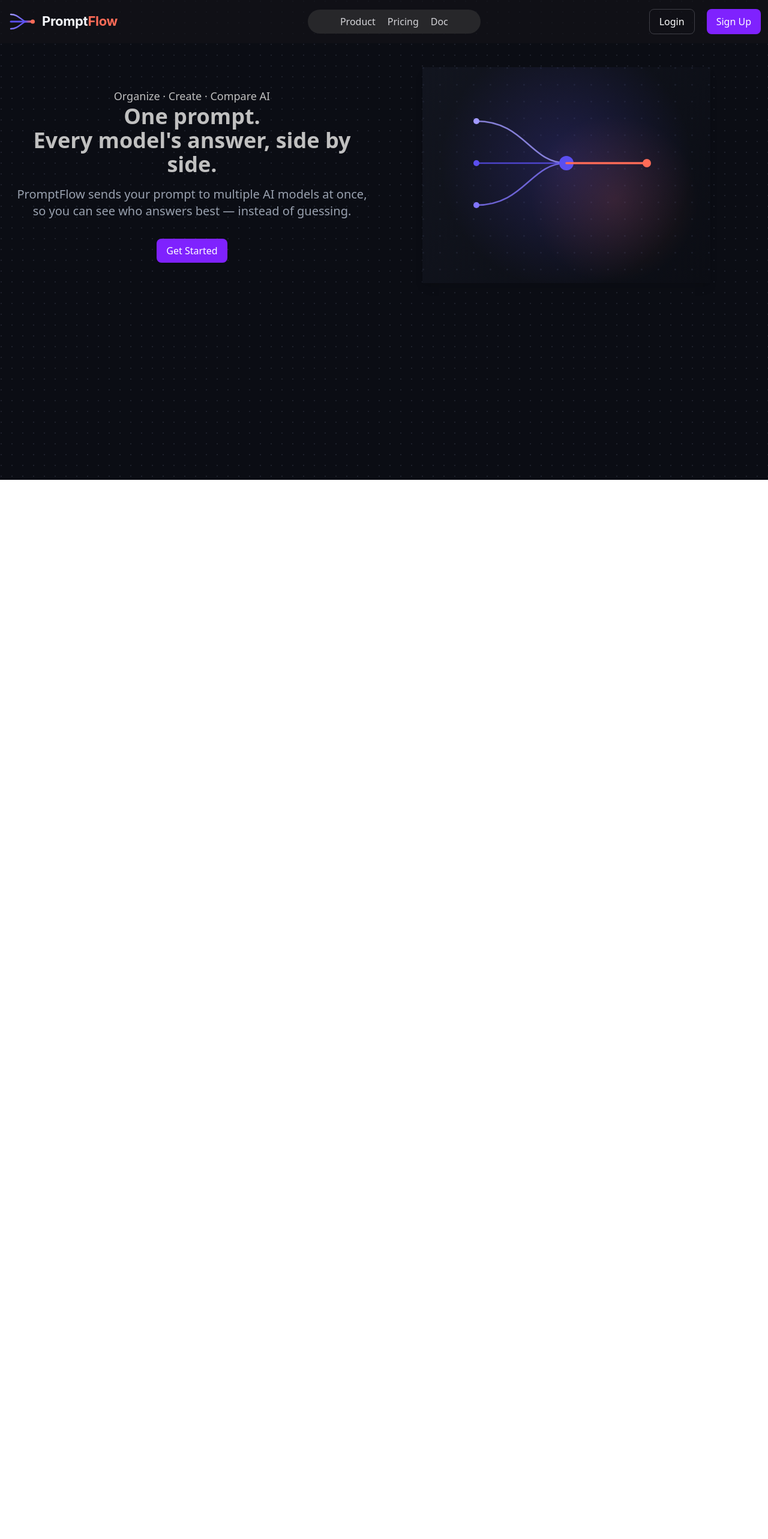
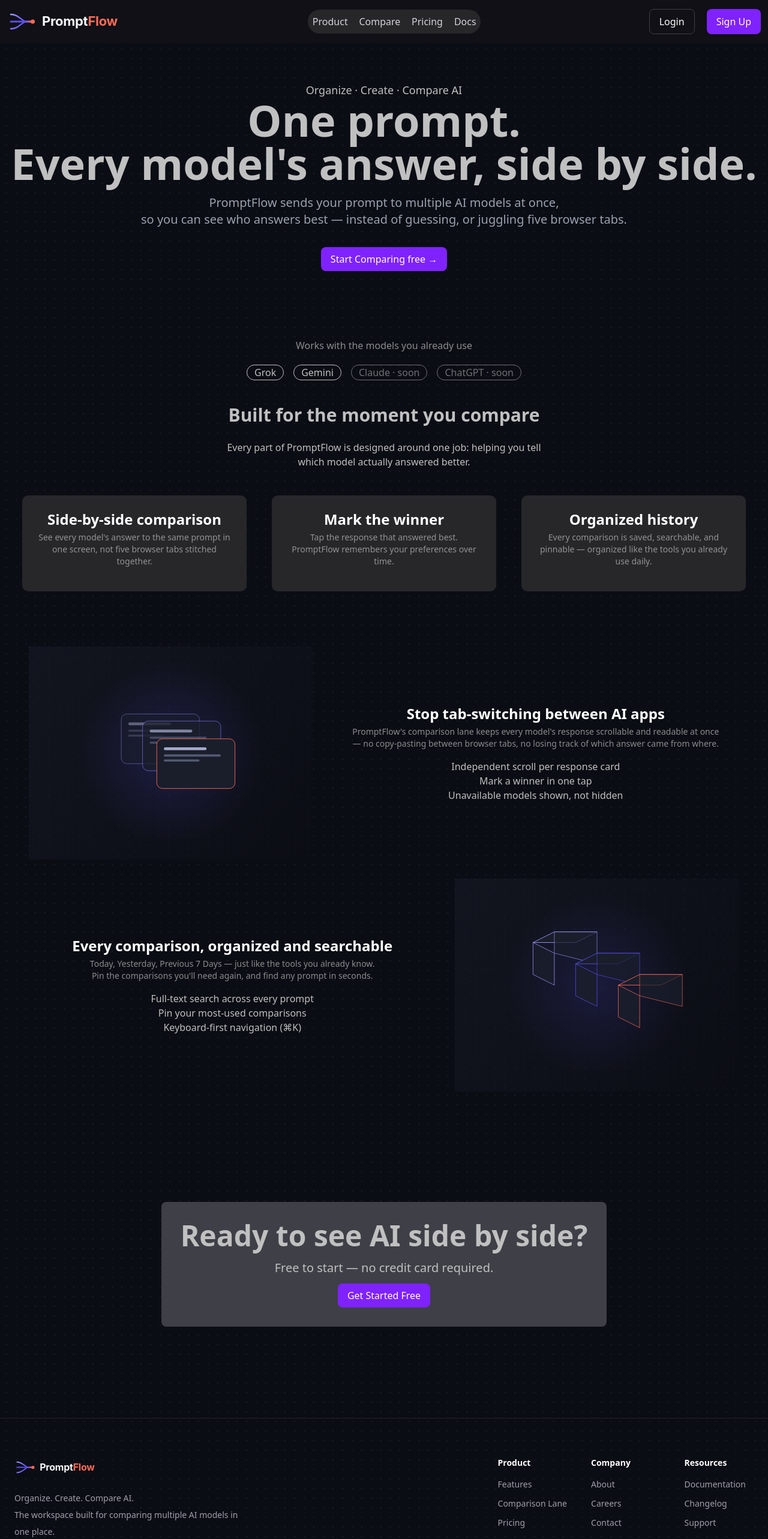
Before and after one commit to Sushrutg-1/PromptFlow, a React (Vite) app in the folder frontend/: page / in a window 1280 px wide. Shown: the top 2566 px of the page at 60% size. Before the commit the page ends 800 px from the top, so only its background shows below. Built offline with nearby package versions, Linux system fonts and the light colour scheme; no server answers.

Commit message:
feat: build landing page with hero, features, compare, and footer sections

```diff
--- /dev/null
+++ b/frontend/src/components/Landing/CompareSection.jsx
@@ -0,0 +1,92 @@
+import React from "react";
+import TabImage from "@/assets/3d/floating-cards.svg";
+import HistoryImage from "@/assets/3d/workspace-panels.svg";
+
+function CompareSection() {
+  return (
+    <section className="w-full flex items-center justify-center p-4 text-center my-10 ">
+      <div id="product" className="gap-5 flex-1 flex-col my-10 justify-center text-center">
+        <p className="opacity-70 mb-5">Works with the models you already use</p>
+        <div className="flex flex-wrap gap-4 justify-center">
+          <div className="chip rounded-2xl px-3  border">Grok</div>
+          <div className="chip rounded-2xl px-3  border">Gemini</div>
+          <div className="chip rounded-2xl px-3  border opacity-55">Claude · soon</div>
+          <div className="chip rounded-2xl px-3  border opacity-55">ChatGPT · soon</div>
+        </div>
+        <div className="flex flex-col gap-6 my-10">
+          <h1 className="text-3xl font-bold">Built for the moment you compare</h1>
+          <p className="text">
+            Every part of PromptFlow is designed around one job: helping you tell <br /> which model
+            actually answered better.
+          </p>
+          <div className="flex justify-around my-5">
+            <div className="relative z-10 bg-zinc-800 p-6 h-full w-[30%]  rounded-[10px] flex flex-col items-center justify-center text-center">
+              <h2 className="text-2xl font-bold text-white mb-1">Side-by-side comparison</h2>
+              <p className="text-sm opacity-70 font-medium mb-4">
+                See every model's answer to the same prompt in one screen, not five browser tabs
+                stitched together.
+              </p>
+            </div>
+            <div className="relative z-10 bg-zinc-800 p-6 h-full w-[30%] rounded-[10px] flex flex-col items-center justify-center text-center">
+              <h2 className="text-2xl font-bold text-white mb-1">Mark the winner</h2>
+              <p className="text-sm opacity-70 font-medium mb-4">
+                Tap the response that answered best. PromptFlow remembers your preferences over
+                time.
+              </p>
+            </div>
+            <div className="relative z-10 bg-zinc-800 p-6 h-full w-[30%] rounded-[10px] flex flex-col items-center justify-center text-center">
+              <h2 className="text-2xl font-bold text-white mb-1">Organized history</h2>
+              <p className="text-sm opacity-70 font-medium mb-4">
+                Every comparison is saved, searchable, and pinnable — organized like the tools you
+                already use daily.
+              </p>
+            </div>
+          </div>
+        </div>
+        <div id="compare" className="flex flex-col items-center gap-8 p-8">
+          <div className="flex items-center gap-8">
+            <div className="w-[40%]">
+              <img src={TabImage} alt="Tab Switching" />
+            </div>
+            <div className="flex-1">
+              <h1 className="text-2xl font-bold text-white mb-1">
+                Stop tab-switching between AI apps
+              </h1>
+              <p className="text-sm opacity-70 font-medium mb-4">
+                PromptFlow's comparison lane keeps every model's response scrollable and readable at
+                once <br /> — no copy-pasting between browser tabs, no losing track of which answer
+                came from where.
+              </p>
+              <ul className="justify-start ">
+                <li>Independent scroll per response card</li>
+                <li>Mark a winner in one tap</li>
+                <li>Unavailable models shown, not hidden</li>
+              </ul>
+            </div>
+          </div>
+          <div className="flex items-center gap-8">
+            <div className="flex-1">
+              <h1 className="text-2xl font-bold text-white mb-1">
+                Every comparison, organized and searchable
+              </h1>
+              <p className="text-sm opacity-70 font-medium mb-4">
+                Today, Yesterday, Previous 7 Days — just like the tools you already know. <br /> Pin
+                the comparisons you'll need again, and find any prompt in seconds.
+              </p>
+              <ul className="justify-start ">
+                <li>Full-text search across every prompt</li>
+                <li>Pin your most-used comparisons</li>
+                <li>Keyboard-first navigation (⌘K)</li>
+              </ul>
+            </div>
+            <div className="w-[40%]">
+              <img src={HistoryImage} alt="Organized History" />
+            </div>
+          </div>
+        </div>
+      </div>
+    </section>
+  );
+}
+
+export default CompareSection;
--- /dev/null
+++ b/frontend/src/components/Landing/FooterSection.jsx
@@ -0,0 +1,77 @@
+import React from "react";
+import LogoImage from "@/assets/logos/logo-horizontal.svg";
+
+function FooterSection() {
+  return (
+    <footer id="docs" className="mt-24 border-t border-zinc-800">
+      <div className="mx-auto flex max-w-7xl flex-col gap-12 px-6 py-16 md:flex-row md:justify-between">
+        {/* Left */}
+        <div className="max-w-sm">
+          <img src={LogoImage} alt="PromptFlow Logo" className="mb-5 w-40" />
+
+          <p className="text-sm leading-7 text-zinc-400">
+            Organize. Create. Compare AI.
+            <br />
+            The workspace built for comparing multiple AI models in one place.
+          </p>
+        </div>
+
+        {/* Links */}
+        <div className="grid grid-cols-2 gap-10 md:grid-cols-3">
+          <div>
+            <h3 className="mb-4 text-sm font-semibold text-white">Product</h3>
+
+            <ul className="space-y-3 text-sm text-zinc-400">
+              <li className="cursor-pointer hover:text-white transition-colors">Features</li>
+              <li className="cursor-pointer hover:text-white transition-colors">Comparison Lane</li>
+              <li className="cursor-pointer hover:text-white transition-colors">Pricing</li>
+            </ul>
+          </div>
+
+          <div>
+            <h3 className="mb-4 text-sm font-semibold text-white">Company</h3>
+
+            <ul className="space-y-3 text-sm text-zinc-400">
+              <li className="cursor-pointer hover:text-white transition-colors">About</li>
+              <li className="cursor-pointer hover:text-white transition-colors">Careers</li>
+              <li className="cursor-pointer hover:text-white transition-colors">Contact</li>
+            </ul>
+          </div>
+
+          <div>
+            <h3 className="mb-4 text-sm font-semibold text-white">Resources</h3>
+
+            <ul className="space-y-3 text-sm text-zinc-400">
+              <li className="cursor-pointer hover:text-white transition-colors">Documentation</li>
+              <li className="cursor-pointer hover:text-white transition-colors">Changelog</li>
+              <li className="cursor-pointer hover:text-white transition-colors">Support</li>
+            </ul>
+          </div>
+        </div>
+      </div>
+
+      {/* Bottom */}
+      <div className="border-t border-zinc-800">
+        <div className="mx-auto flex max-w-7xl flex-col items-center justify-between gap-4 px-6 py-6 text-sm text-zinc-500 md:flex-row">
+          <p>© {new Date().getFullYear()} PromptFlow. All rights reserved.</p>
+
+          <div className="flex items-center gap-6">
+            <a href="#" className="hover:text-white transition-colors">
+              Privacy
+            </a>
+
+            <a href="#" className="hover:text-white transition-colors">
+              Terms
+            </a>
+
+            <a href="#" className="hover:text-white transition-colors">
+              Status
+            </a>
+          </div>
+        </div>
+      </div>
+    </footer>
+  );
+}
+
+export default FooterSection;
--- a/frontend/src/components/Landing/Header.jsx
+++ b/frontend/src/components/Landing/Header.jsx
@@ -6,21 +6,35 @@ import { Button } from "..";
 export default function Header() {
   const navigate = useNavigate();
 
+  const scrollToSection = (id) => {
+    document.getElementById(id)?.scrollIntoView({ behavior: "smooth", block: "start" });
+  };
+
   const navItems = [
     {
       name: "Product",
       isActive: true,
       path: "/",
+      href: "product",
     },
     {
+      name: "Compare",
+      isActive: false,
+      path: "/",
+      href: "compare",
+    },
+
+    {
       name: "Pricing",
-      isActive: true,
+      isActive: false,
       path: "/",
+      href: "pricing",
     },
     {
-      name: "Doc",
-      isActive: true,
+      name: "Docs",
+      isActive: false,
       path: "/",
+      href: "docs",
     },
   ];
 
@@ -33,13 +47,14 @@ export default function Header() {
       </div>
       <div className="flex gap-5 w-2xs p-2 items-center justify-center rounded-full bg-zinc-800 ">
         {navItems.map((item) => (
-          <Link
+          <a
             key={item.name}
             className={`${item.isActive ? "" : ""}  transition  rounded-full hover:bg-zinc-600 `}
-            to={item.path}
+            // to={item.path}
+            href={`#${item.href}`}
           >
             {item.name}
-          </Link>
+          </a>
         ))}
       </div>
       <div className="flex gap-5">
--- a/frontend/src/components/Landing/HeroSection.jsx
+++ b/frontend/src/components/Landing/HeroSection.jsx
@@ -7,22 +7,19 @@ function HeroSection() {
   const navigate = useNavigate();
 
   return (
-    <section className="w-full flex items-center justify-center p-4 text-center">
+    <section className="w-full flex items-center justify-center p-4 text-center my-10">
       <div className="gap-5 flex-1 flex-col">
         <p className="text-lg ">Organize · Create · Compare AI</p>
-        <h1 className="text-4xl font-bold mb-4">
+        <h1 className="text-7xl font-bold mb-4">
           One prompt. <br /> Every model's answer, side by side.
         </h1>
         <h2 className="text-xl text-gray-400">
-          PromptFlow sends your prompt to multiple AI models at once, so you can see who answers
-          best — instead of guessing.
+          PromptFlow sends your prompt to multiple AI models at once, <br /> so you can see who
+          answers best — instead of guessing, or juggling five browser tabs.
         </h2>
         <div className="mt-8">
-          <Button onClick={() => navigate("/dashboard")}>Get Started</Button>
+          <Button onClick={() => navigate("/dashboard")}>Start Comparing free →</Button>
         </div>
-      </div>
-      <div className="flex-1 flex justify-center p-4">
-        <img className="max-w-full h-auto shadow-lg" src={HeroImage} alt="HeroImage" />
       </div>
     </section>
   );
--- /dev/null
+++ b/frontend/src/components/Landing/PricingSection.jsx
@@ -0,0 +1,26 @@
+import { Button } from "..";
+import { useNavigate } from "react-router-dom";
+
+function PricingSection() {
+  const navigate = useNavigate();
+
+  return (
+    <section id="pricing" className="w-full flex items-center justify-center p-4 text-center my-10 ">
+      <div className="gap-5 flex flex-col my-10 justify-center text-center  align-middle">
+        <div className="flex flex-col items-center  bg-zinc-700  p-8 rounded-lg w-fit">
+          <h1 className="text-5xl font-bold mb-4">Ready to see AI side by side?</h1>
+          <h2 className="text-xl  mb-3">Free to start — no credit card required.</h2>
+          <Button
+            onClick={() => {
+              navigate("/dashboard");
+            }}
+          >
+            Get Started Free
+          </Button>
+        </div>
+      </div>
+    </section>
+  );
+}
+
+export default PricingSection;
--- a/frontend/src/pages/LandingPage.jsx
+++ b/frontend/src/pages/LandingPage.jsx
@@ -1,4 +1,7 @@
+import CompareSection from "@/components/Landing/CompareSection";
+import FooterSection from "@/components/Landing/FooterSection";
 import HeroSection from "@/components/Landing/HeroSection";
+import PricingSection from "@/components/Landing/PricingSection";
 import React from "react";
 
 function LandingPage() {
@@ -6,6 +9,9 @@ function LandingPage() {
     <main className="min-h-screen">
       <div className="pt-20">
         <HeroSection />
+        <CompareSection />
+        <PricingSection />
+        <FooterSection />
       </div>
     </main>
   );
--- a/frontend/src/styles/globals.css
+++ b/frontend/src/styles/globals.css
@@ -57,8 +57,12 @@
 
 body {
   background-image: url("../assets/backgrounds/dot-texture.svg");
+  background-size: cover;
+  background-position: center;
+  background-attachment: fixed;
   background-repeat: no-repeat;
   color: silver;
+
 }
 
 * {
```
